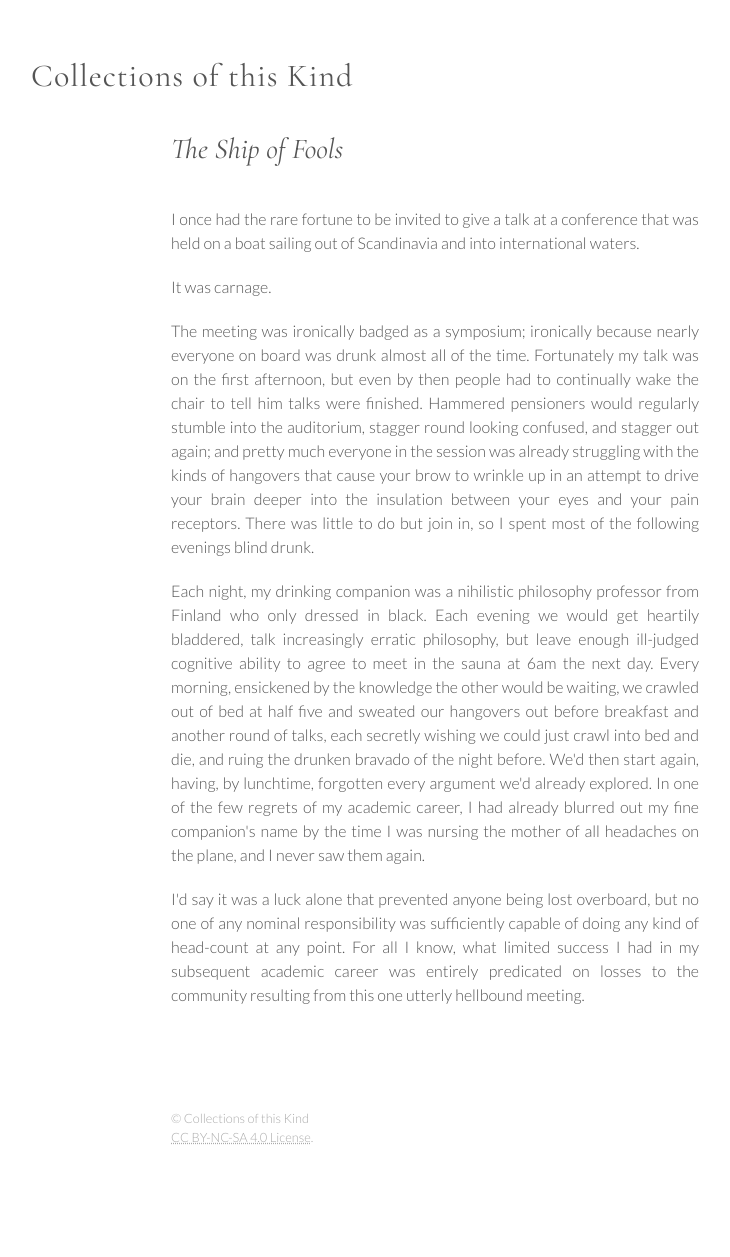
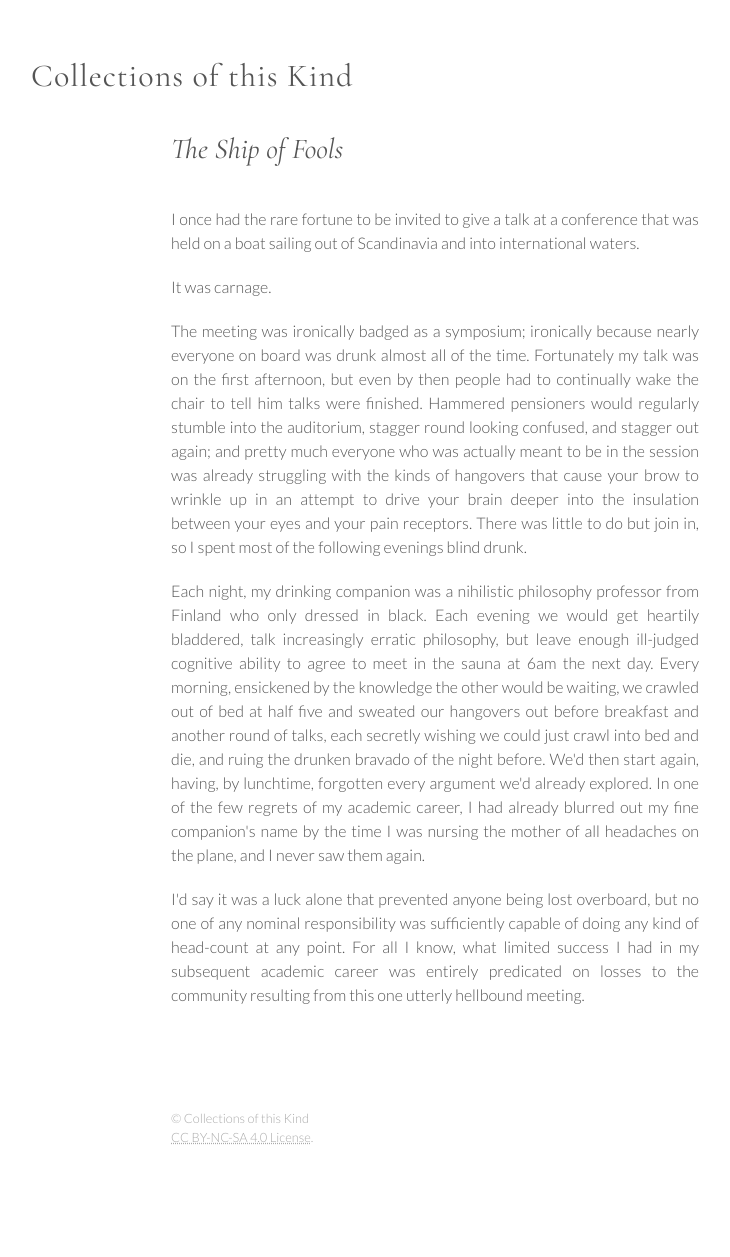
Before and after one commit to CollectionsOfThisKind/collectionsofthiskind.github.io, a Jekyll site: the page built from pages/diary/symposium.html, in a window 1280 px wide. Shown: the whole page, without its empty margins (79-809 px from the left). Built offline with Jekyll 4.4.1, drawn with Linux system fonts in a browser that asks for light colours.

Commit message:
Add files via upload

```diff
--- a/pages/diary/symposium.html
+++ b/pages/diary/symposium.html
@@ -24,7 +24,7 @@ I once had the rare fortune to be invited to give a talk at a conference that wa
 It was carnage.
 </p>
 <p>
-The meeting was ironically badged as a symposium; ironically because nearly everyone on board was drunk almost all of the time. Fortunately my talk was on the first afternoon, but even by then people had to continually wake the chair to tell him talks were finished. Hammered pensioners would regularly stumble into the auditorium, stagger round looking confused, and stagger out again; and pretty much everyone in the session was already struggling with the kinds of hangovers that cause your brow to wrinkle up in an attempt to drive your brain deeper into  the insulation between your eyes and your pain receptors. There was little to do but join in, so I spent most of the following evenings blind drunk.
+The meeting was ironically badged as a symposium; ironically because nearly everyone on board was drunk almost all of the time. Fortunately my talk was on the first afternoon, but even by then people had to continually wake the chair to tell him talks were finished. Hammered pensioners would regularly stumble into the auditorium, stagger round looking confused, and stagger out again; and pretty much everyone who was actually meant to be in the session was already struggling with the kinds of hangovers that cause your brow to wrinkle up in an attempt to drive your brain deeper into  the insulation between your eyes and your pain receptors. There was little to do but join in, so I spent most of the following evenings blind drunk.
 </p>
 <p>
 Each night, my drinking companion was a nihilistic philosophy professor from Finland who only dressed in black. Each evening we would get heartily bladdered, talk increasingly erratic philosophy, but leave enough ill-judged cognitive ability to agree to meet in the sauna at 6am the next day. Every morning, ensickened by the knowledge the other would be waiting, we crawled out of bed at half five and sweated our hangovers out before breakfast and another round of talks, each secretly wishing we could just crawl into bed and die, and ruing the drunken bravado of the night before. We'd then start again, having, by lunchtime, forgotten every argument we'd already explored. In one of the few regrets of my academic career, I had already blurred out my fine companion's name by the time I was nursing the
```
